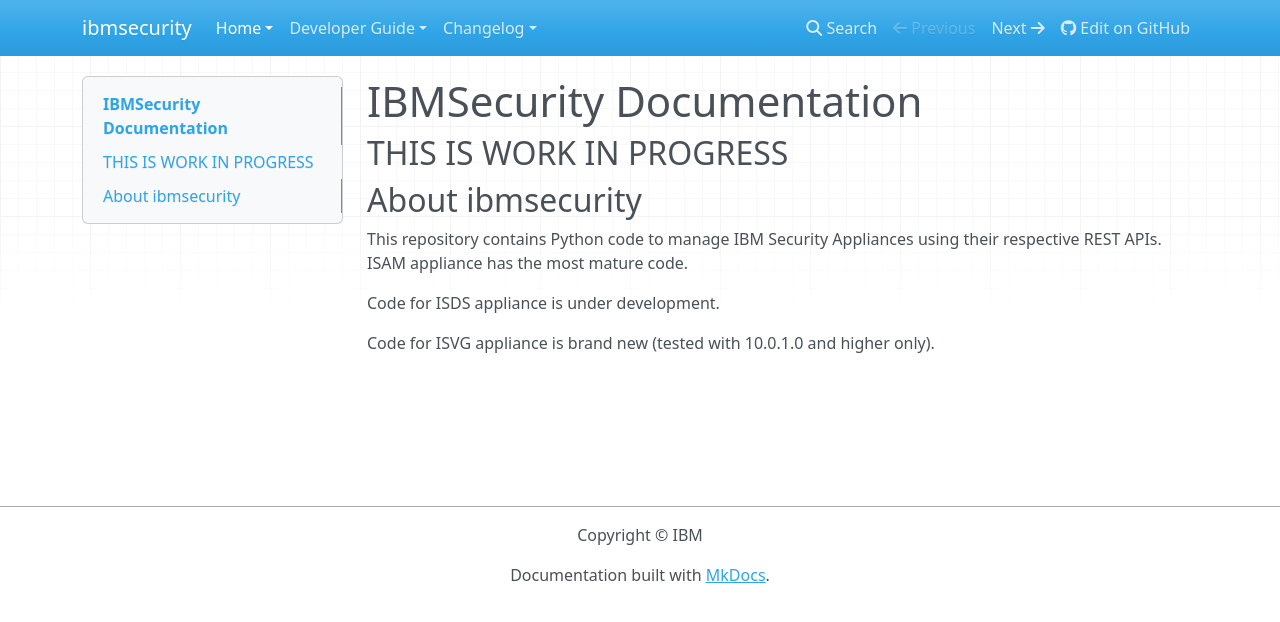
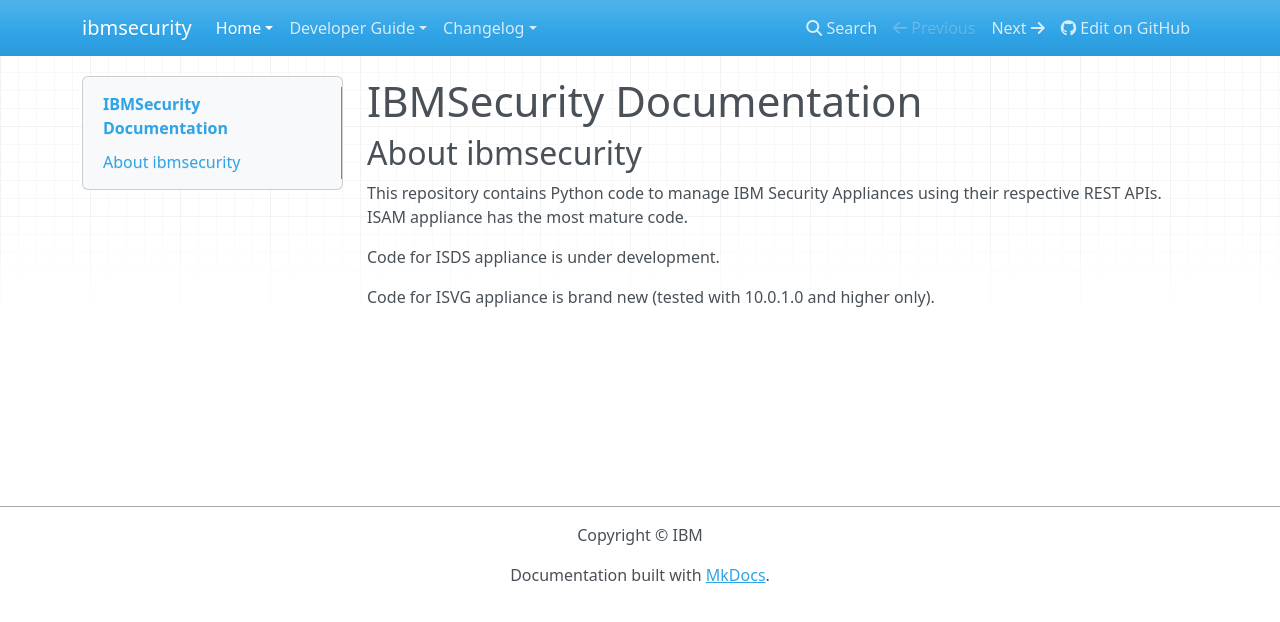
Before and after one commit to IBM-Security/ibmsecurity, an MkDocs documentation site: the page built from docs/index.md, in a window 1280 px wide. Shown: the top 622 px of the page. Built offline with MkDocs 1.6.1, drawn with Linux system fonts in a browser that asks for light colours; nearby versions of some CDN libraries.

Commit message:
documentation: wip

```diff
--- a/docs/index.md
+++ b/docs/index.md
@@ -1,6 +1,4 @@
 # IBMSecurity Documentation
-
-## THIS IS WORK IN PROGRESS
 
 ## About ibmsecurity
 
```
